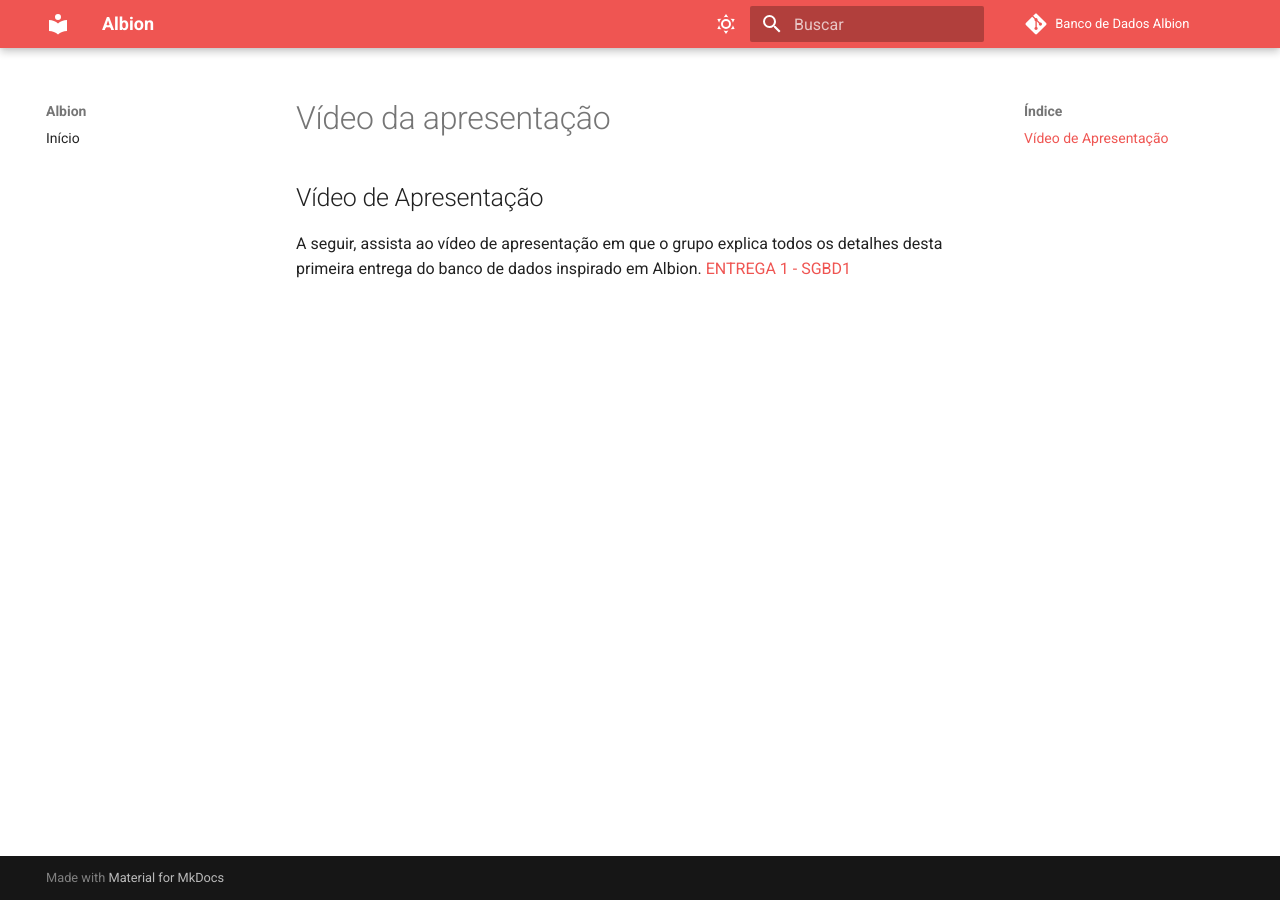
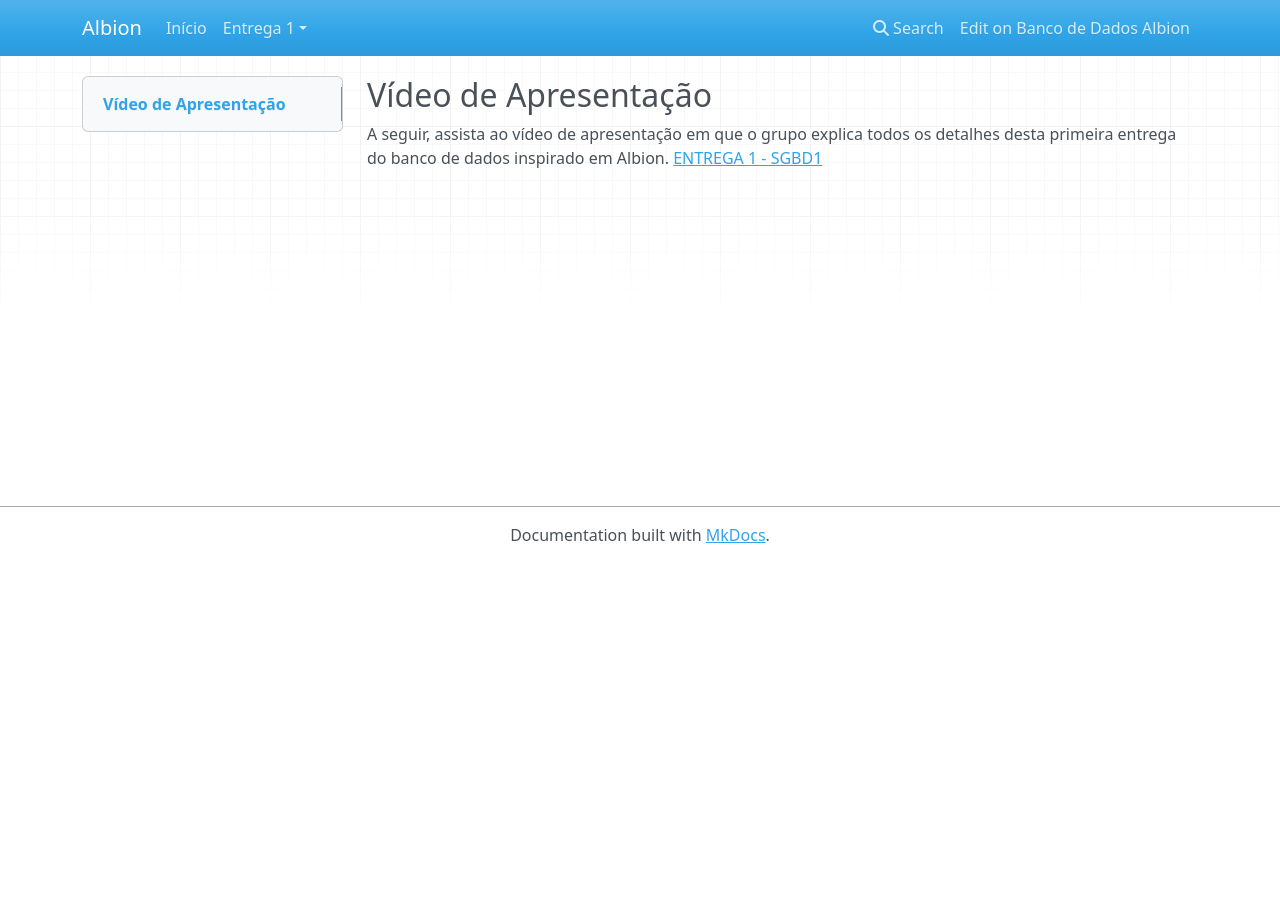
Before and after one commit to SBD1/2025.01-Albion, an MkDocs documentation site: the page built from docs/section/Entrega-1/vídeo_da_apresentação.md, in a window 1280 px wide. Built offline with MkDocs 1.6.1, drawn with Linux system fonts in a browser that asks for light colours; nearby versions of some CDN libraries; comment, search, counter and statistics services are not loaded.

Commit message:
[docs](mkdocs): adiconando as sections ao mkdocks

```diff
--- a/mkdocs.yml
+++ b/mkdocs.yml
@@ -5,10 +5,17 @@ repo_url: https://github.com/daviRolvr/2025.1-Albion
 
 nav:
   - Início: index.md
+  - Entrega 1:
+    - MER: section1/Entrega-1/1-MER.md
+    - Modelo Relacional: sections/Entrega-1/2-ModeloRelacional.md
+    - Dicionário de Dados: sections/Entrega-1/3-DicionarioDados.md
+    - Vídeo de Apresentação: sections/Entrega-1/4-VideoApresentacao.md
 
-theme:
+heme:
   name: material
   language: pt-BR
+  favicon: assets/logoAlbion.png
+  logo: assets/logoAlbion.png
 
   features:
     - content.code.annotate
```
